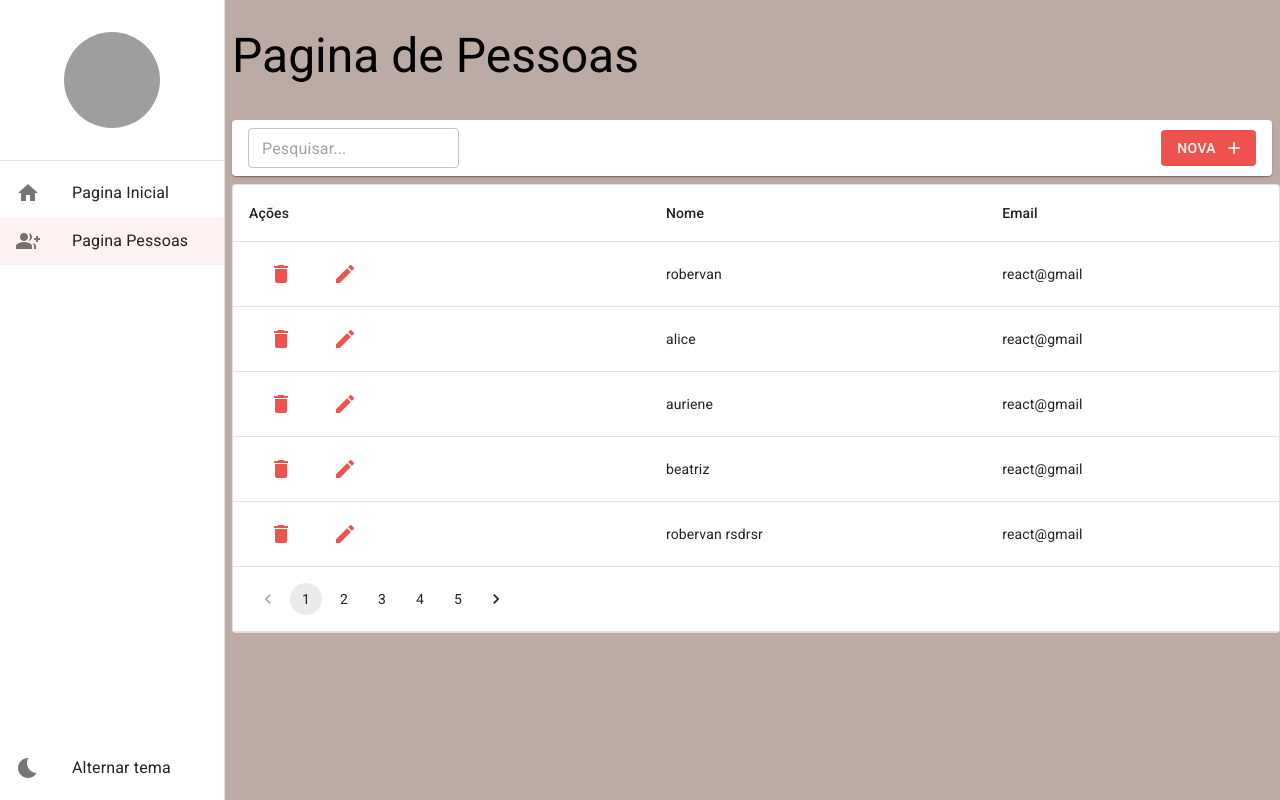
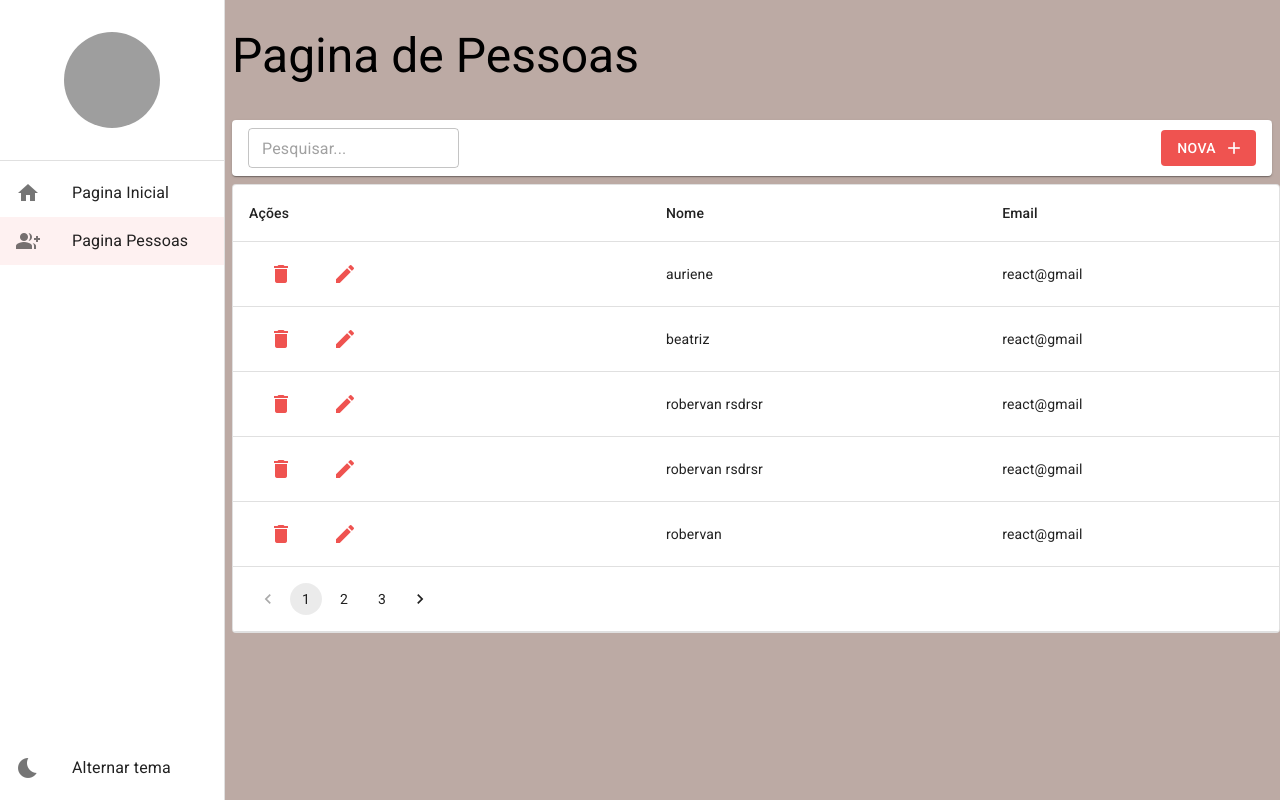
Before and after one commit to RobervanSouza/New-City, a React (Create React App) app in the folder new-city/: page /pessoas in a window 1280 px wide. Built offline with nearby package versions, Linux system fonts and the light colour scheme; data requests are answered from the project's data file; grey boxes are pictures that could not be loaded.

Commit message:
feat: update pages detalhes

```diff
--- a/new-city/mock/db.json
+++ b/new-city/mock/db.json
@@ -1,53 +1,5 @@
 {
   "pessoas": [
-        {
-            "id": 1,
-            "email": "react@gmail",
-            "cidadeID": 1,
-            "nome": "robervan "
-        },
-        {
-            "id": 2,
-            "email": "react@gmail",
-            "cidadeID": 1,
-            "nome": "alice"
-        },
-        {
-            "id": 3,
-            "email": "react@gmail",
-            "cidadeID": 1,
-            "nome": "auriene"
-        },
-        {
-            "id": 4,
-            "email": "react@gmail",
-            "cidadeID": 1,
-            "nome": "beatriz"
-        },
-        {
-            "id": 5,
-            "email": "react@gmail",
-            "cidadeID": 1,
-            "nome": "robervan rsdrsr"
-        },
-        {
-            "id": 6,
-            "email": "react@gmail",
-            "cidadeID": 1,
-            "nome": "robervan rsdrsr"
-        },
-        {
-            "id": 11,
-            "email": "react@gmail",
-            "cidadeID": 1,
-            "nome": "robervan "
-        },
-        {
-            "id": 12,
-            "email": "react@gmail",
-            "cidadeID": 1,
-            "nome": "alice"
-        },
     {
       "id": 13,
       "email": "react@gmail",
@@ -72,24 +24,11 @@
       "cidadeID": 1,
       "nome": "robervan rsdrsr"
     },
-
     {
       "id": 1,
       "email": "react@gmail",
       "cidadeID": 1,
       "nome": "robervan "
-        },
-        {
-            "id": 2,
-            "email": "react@gmail",
-            "cidadeID": 1,
-            "nome": "alice"
-        },
-        {
-            "id": 3,
-            "email": "react@gmail",
-            "cidadeID": 1,
-            "nome": "auriene"
     },
     {
       "id": 4,
@@ -145,7 +84,5 @@
       "cidadeID": 1,
       "nome": "robervan rsdrsr"
     }
-
-
   ]
 }
--- a/new-city/package.json
+++ b/new-city/package.json
@@ -4,6 +4,7 @@
   "private": true,
   "dependencies": {
     "axios": "^1.3.0",
+    "eslint-plugin-react-hooks": "^4.6.0",
     "react": "^18.2.0",
     "react-dom": "^18.2.0",
     "react-router-dom": "^6.8.0",
--- a/new-city/src/pages/pessoas/DetalhesPessoas.tsx
+++ b/new-city/src/pages/pessoas/DetalhesPessoas.tsx
@@ -1,32 +1,58 @@
-import { useEffect } from "react"
+import { LinearProgress } from "@mui/material"
+import { useEffect, useState } from "react"
 import { useNavigate, useParams } from "react-router-dom"
 import { FerramentasDetalhes } from "../../shared/components"
 import { LayoutePages } from "../../shared/layouts"
+import { PessoasService } from "../../shared/services/api/passoas/PessoasService"
 
 
 
 
-export const DetalhesPessoas: React.FC = () =>{
+export const DetalhesPessoas: React.FC = () => {
     const { id = 'nova'} = useParams<'id'>() // esse id e mesmo das rotas
 
     const navigate = useNavigate()
+    const [isLoading, setIsLoading] = useState (false)
+    const [nome, setNome] = useState ('')
 
-    useEffect(() => {
 
-        return () => {
+    useEffect(() => {// pega os dados do back-end para tratar
+      if(id !== 'nova'){
+          setIsLoading(true)
+            PessoasService.getById(Number(id)).then((result) => {
+                if (result instanceof Error){
+                    alert(result.message);
 
+                    navigate('/pessoas'); // se der erro ao consultar registro volta paraa tela
+                } else {
+                  setNome(result.nome)
+                 console.log(result);
+                }
+            })
         }
-    }, []);
+
+    // eslint-disable-next-line react-hooks/exhaustive-deps
+    }, [id]);
 
     const handleSave = () => {
 
     }
-    const handleDelete = () => {
-
-    }
+    const handleDelete = (id: number) => {
+      // eslint-disable-next-line no-restricted-globals
+      if (confirm("Realmente quer  edi apagar?")) {
+        PessoasService.deleteById(id).then((result) => {
+          if (result instanceof Error) {
+            alert(result.message);
+          } else {
+            alert("apagado com sucesso!!!");
+            navigate('/pessoas');
+          }
+        });
+      }
+    };
 return (
   <LayoutePages
-    titulo="Detalhes de Pessoas"
+    titulo={ id === 'nova' ? 'Nova Pessoa': nome}
     barraDeFerramentas={
       <FerramentasDetalhes
         textoBotaoNovo="Nova"
@@ -34,13 +60,16 @@ return (
         mostrarBotaoApagar={id !== "nova"}
 
         mostrarBotaoSalvaFechar
-        aoclicarApagar={() => {}}
+        aoclicarApagar={() => handleDelete(Number(id))}
         aoclicarNovo={() => navigate('/pessoas/detalhes/nova')}
         aoclicarSalvar={() => {}}
         aoclicarSalvarFechar={() => {}}
         aoclicarVoltar={() =>navigate('/pessoas')}
       />
     }>
+      {isLoading  && (
+         <LinearProgress variant="indeterminate" />
+      )}
     <p>Detalhes {id}</p>
   </LayoutePages>
 );
--- a/new-city/src/routes/index.tsx
+++ b/new-city/src/routes/index.tsx
@@ -6,6 +6,7 @@ import { useDrawerContext } from "../shared/contexts";
 
 export const AppRouter = () => {
   const { setDrawerOptions } = useDrawerContext();
+
 
   useEffect(() => {
     // com o use effect conforme foi criado so em duplicar ja passa os dados do menu lateral e navega para a rota, ja cria o icone no menu
--- a/new-city/src/shared/hooks/UseDebounce.ts
+++ b/new-city/src/shared/hooks/UseDebounce.ts
@@ -1,25 +1,25 @@
-
 import { useCallback, useRef } from "react";
 
-export const useDebounce = (delay= 500, notDelay = true) => { // essa fução e para atrazar a resposta quando  usuario for pesquisar
+export const useDebounce = (delay = 500, notDelay = true) => {
+  // essa fução e para atrazar a resposta quando  usuario for pesquisar
 
+  const timePagina = useRef(notDelay); // tempo pra quando entra  na pagina apareça as pessoas, não tem delay so tem quando for buscar
   const debounceces = useRef<NodeJS.Timeout>();
-    const timePagina = useRef(notDelay)// tempo pra quando entra  na pagina apareça as pessoas, não tem delay so tem quando for buscar
   const debounce = useCallback((func: () => void) => {
-    if(timePagina.current){
+      if (timePagina.current) {
         // se for a primeira vez executa aqui direto, se não executa embaixo
 
-    timePagina.current = false;// so for a primeira vez, depois e embaixo
+        timePagina.current = false; // so for a primeira vez, depois e embaixo
         func(); // e so para quando mudar de pagina, quando chegar na pagina de pagina, depois ele para
-
       } else {
-    if (debounceces.current){ // verifia se ja estiver um timeout cadastado então cancela e executa  o outro. POR EXEMPLO DIGITA UMA LETRA E ESPERA 30MS PARA EXECUTAR CASO DIGITE OUTRA LENTRA ENTÃO CANCELA A BUSCA ATE QUE TENHA DIGITADO TUDO  e espera um segundo para mostar
-        clearTimeout(debounceces.current) // limpa o texto
+        if (debounceces.current) {
+          // verifia se ja estiver um timeout cadastado então cancela e executa  o outro. POR EXEMPLO DIGITA UMA LETRA E ESPERA 30MS PARA EXECUTAR CASO DIGITE OUTRA LENTRA ENTÃO CANCELA A BUSCA ATE QUE TENHA DIGITADO TUDO  e espera um segundo para mostar
+          clearTimeout(debounceces.current); // limpa o texto
         }
         debounceces.current = setTimeout(() => func(), delay); // tempo de deley para atrazar a busca
       }
- }, [delay]);
-  return {
-    debounce
+    },
+    [delay]
+  );
+  return { debounce };
 };
-};
--- a/new-city/src/shared/services/api/axios-config/interceptors/ErrorInterceptors.ts
+++ b/new-city/src/shared/services/api/axios-config/interceptors/ErrorInterceptors.ts
@@ -3,11 +3,11 @@ import { AxiosError } from "axios";
 
 export const errorInterceptors = (error: AxiosError) => {
     if(error.message === 'Network error') {
-       return Promise.reject( new Error (" erro de conexção " + error.message))
+       return Promise.reject( new Error (" erro de conexção"));
     }
 
     if(error.response?.status=== 401) {
-       return Promise.reject( new Error (" erro de conexção " + error.message))
+       return Promise.reject( new Error (" erro de conexção"))
     }
 
     return Promise.reject(error);
--- a/new-city/src/shared/services/api/passoas/PessoasService.tsx
+++ b/new-city/src/shared/services/api/passoas/PessoasService.ts
@@ -47,7 +47,7 @@ try {
 }
 const getById = async (id: number): Promise<IDetalhesPessoas | Error> =>{
 try {
-     const { data} = await Api.get(`/pessoas${id}`);
+     const { data} = await Api.get(`/pessoas/${id}`);
      if(data){
         return data;
      }
@@ -77,9 +77,9 @@ try {
 }
 }
 
-const updateById = async (id: number, dados: IDetalhesPessoas): Promise<any> =>{
+const updateById = async (id: number, dados: IDetalhesPessoas): Promise<void | Error> =>{
 try {
-      await Api.put(`/pessoas${id}`,dados);
+      await Api.put(`/pessoas/${id}`,dados);
 
      return new Error("Erro ao atualizar Registros");
 } catch (error) {
@@ -89,15 +89,16 @@ try {
         );
 }
 }
-const deleteById = async (id: number): Promise<any> =>{
-try {
-     await Api.delete(`/pessoas${id}`);
-
-     return new Error("Erro ao consultar Id Registro");
-} catch (error) {
-
-}
-}
+const deleteById = async (id: number): Promise<void | Error> => {
+  try {
+    await (await Api.delete(`/pessoas/${id}`));
+  } catch (error) {
+      console.error(error);
+      return new Error(
+        (error as { message: string }).message || "Erro ao apagar o registro."
+      );
+  }
+};
 
 
 export const PessoasService =  {
```
Also changed, not shown: 1 other file (tests, documents, lock files or other folders). Lines whose indentation alone changed are shown as unchanged.
